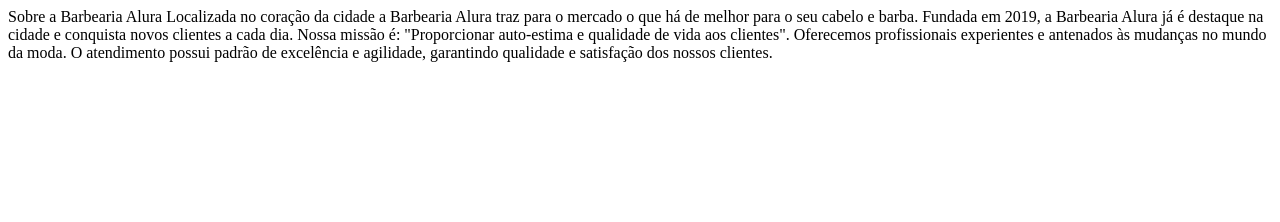
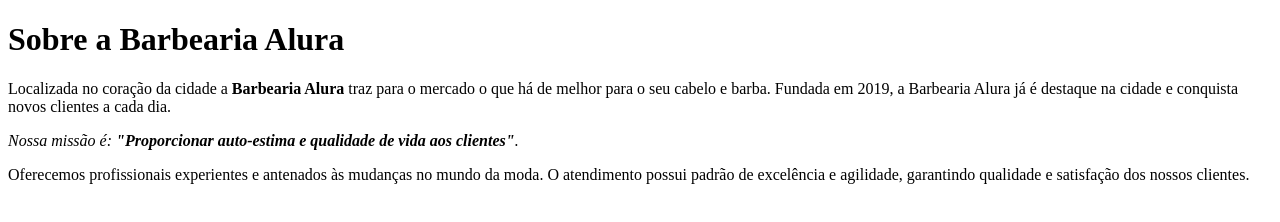
Before and after one commit to joaoballes/primeiro-repositorio, a plain HTML site: page index.html in a window 1280 px wide. Drawn offline with Linux system fonts and the light colour scheme.

Commit message:
EDITANDO TEGS

```diff
--- a/index.html
+++ b/index.html
@@ -1,11 +1,11 @@
-<html>
-Sobre a Barbearia Alura
+<!DOCTYPE html>
+<h1>Sobre a Barbearia Alura</h1>
 
-Localizada no coração da cidade a Barbearia Alura traz para o mercado o que há de melhor para o seu cabelo e barba. Fundada em 2019, a Barbearia Alura já é destaque na cidade e conquista novos clientes a cada dia.
+<p>Localizada no coração da cidade a <strong>Barbearia Alura</strong> traz para o mercado o que há de melhor para o seu cabelo e barba. Fundada em 2019, a Barbearia Alura já é destaque na cidade e conquista novos clientes a cada dia.</p>
 
-Nossa missão é: "Proporcionar auto-estima e qualidade de vida aos clientes".
+<p><em>Nossa missão é: <strong>"Proporcionar auto-estima e qualidade de vida aos clientes"</strong>.</em></p>
 
-Oferecemos profissionais experientes e antenados às mudanças no mundo da moda. O atendimento possui padrão de excelência e agilidade, garantindo qualidade e satisfação dos nossos clientes.
+<p>Oferecemos profissionais experientes e antenados às mudanças no mundo da moda. O atendimento possui padrão de excelência e agilidade, garantindo qualidade e satisfação dos nossos clientes.</p>
 
 
 
```
